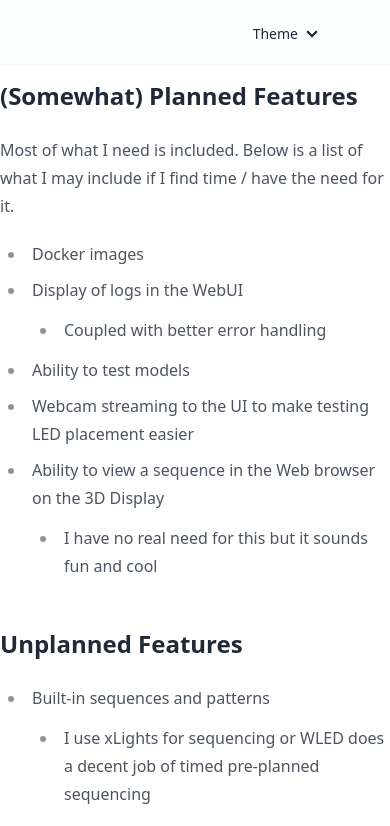
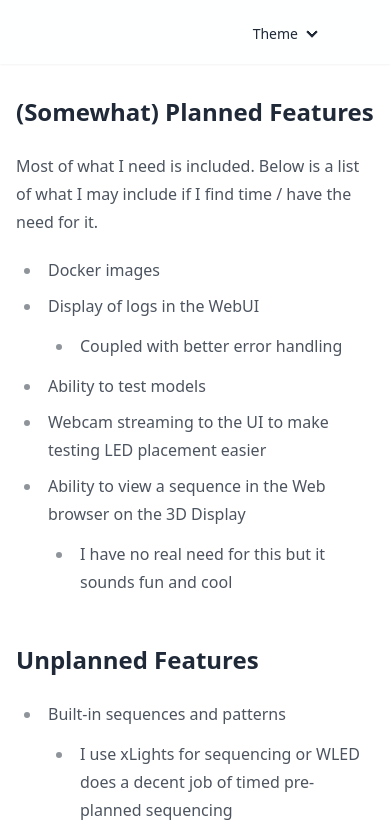
Before and after one commit to LEDPlayr/ledplayr.github.io, a SvelteKit app: page /roadmap in a window 390 px wide. Shown: the top 826 px of the page. Built offline with nearby package versions, Linux system fonts and the light colour scheme; some icons are missing.

Commit message:
Add padding for mobile

```diff
--- a/src/routes/(centered)/+layout.svelte
+++ b/src/routes/(centered)/+layout.svelte
@@ -2,6 +2,6 @@
   const { children } = $props();
 </script>
 
-<div class="prose m-auto my-4">
+<div class="prose m-auto my-4 p-4">
   {@render children()}
 </div>
```
